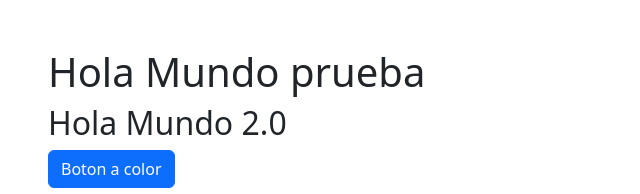
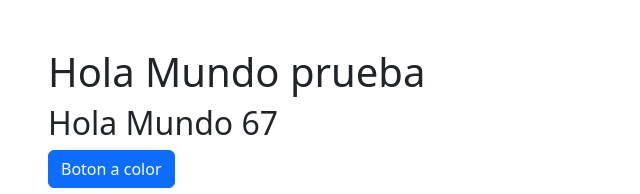
Before and after one commit to diego-hernandez-sepulveda/Turismo_DD, a React (Vite) app in the folder app/: page / in a window 1280 px wide. Shown: the top 194 px of the page, without its empty margins (0-640 px from the left). Built offline with nearby package versions, Linux system fonts and the light colour scheme.

Commit message:
Prueba interna

```diff
--- a/app/src/App.jsx
+++ b/app/src/App.jsx
@@ -4,7 +4,7 @@ function App() {
   return (
     <div className="p-5">
       <h1>Hola Mundo prueba </h1>
-      <h2>Hola Mundo 2.0</h2>
+      <h2>Hola Mundo 67</h2>
       <Button variant="primary">Boton a color</Button>
     </div>
   );
```
